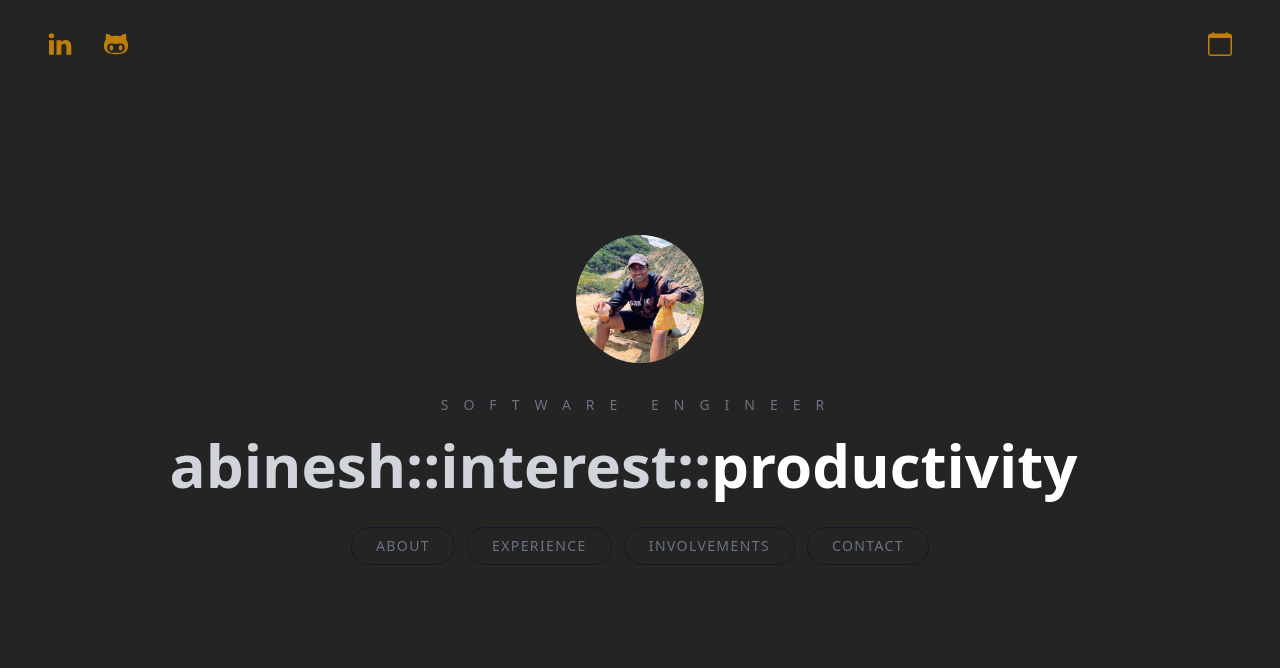
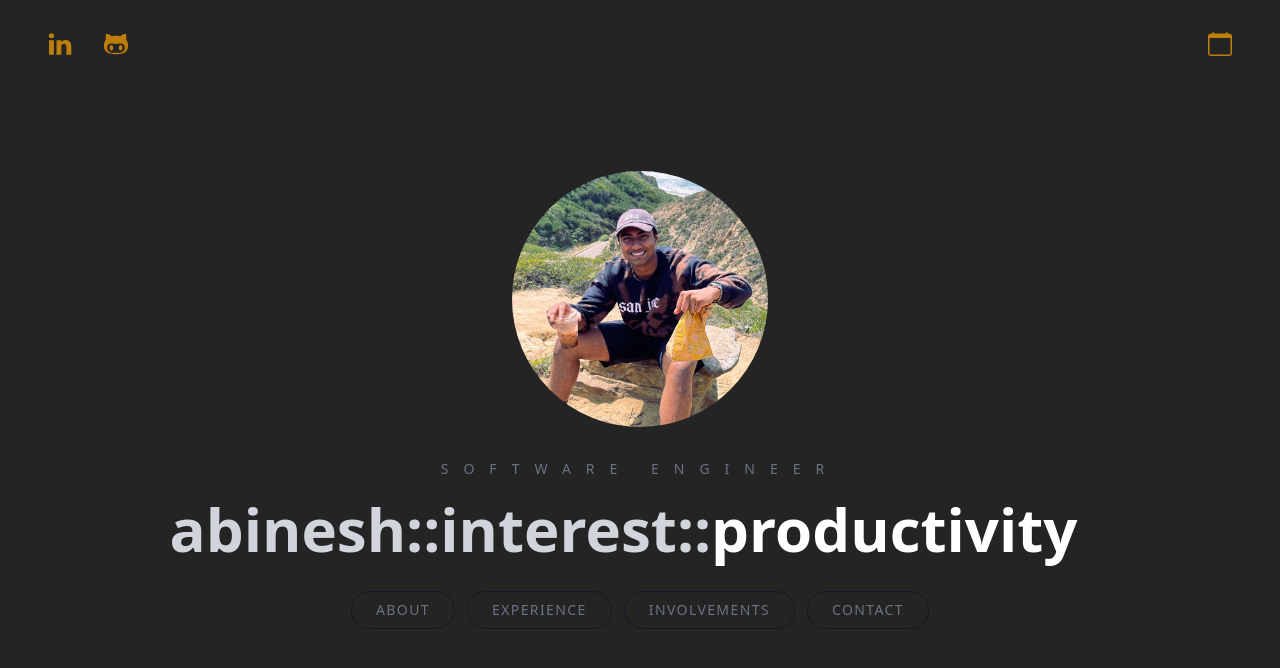
Before and after one commit to abipalli/abipalli.github.io, a Next.js app: page / in a window 1280 px wide. Shown: the top 668 px of the page. Built offline with nearby package versions, Linux system fonts and the light colour scheme.

Commit message:
Wrap hero image with motion (future)

```diff
--- a/components/Hero.tsx
+++ b/components/Hero.tsx
@@ -29,12 +29,10 @@
         >
             {/* <BackgroundCircles /> */}
 
-            < Image
-                className='rounded-full object-cover w-32 h-32 mx-auto'
-                width={180}
-                height={180}
-                src={"/images/profile.jpeg"}
-                alt=''
+            <motion.img
+                className='rounded-full object-cover w-64 h-64 mx-auto'
+                src="/images/profile.jpeg"
+                alt="it's supposed to be a picture of me"
             />
             <div className='space-y-3 mb-8'>
                 <h2 className="text-sm uppercase text-gray-500 pb-2 tracking-[15px]">
```
